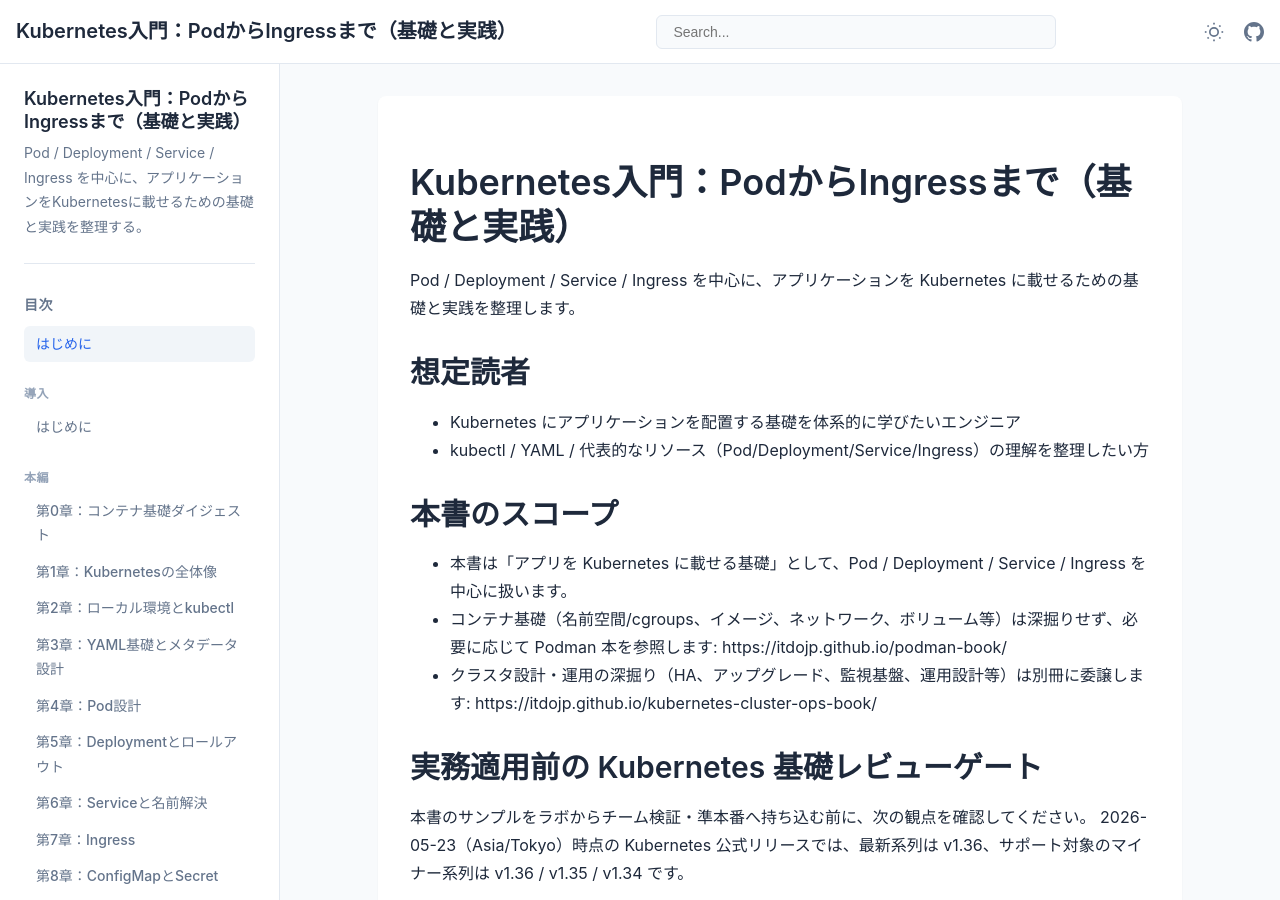
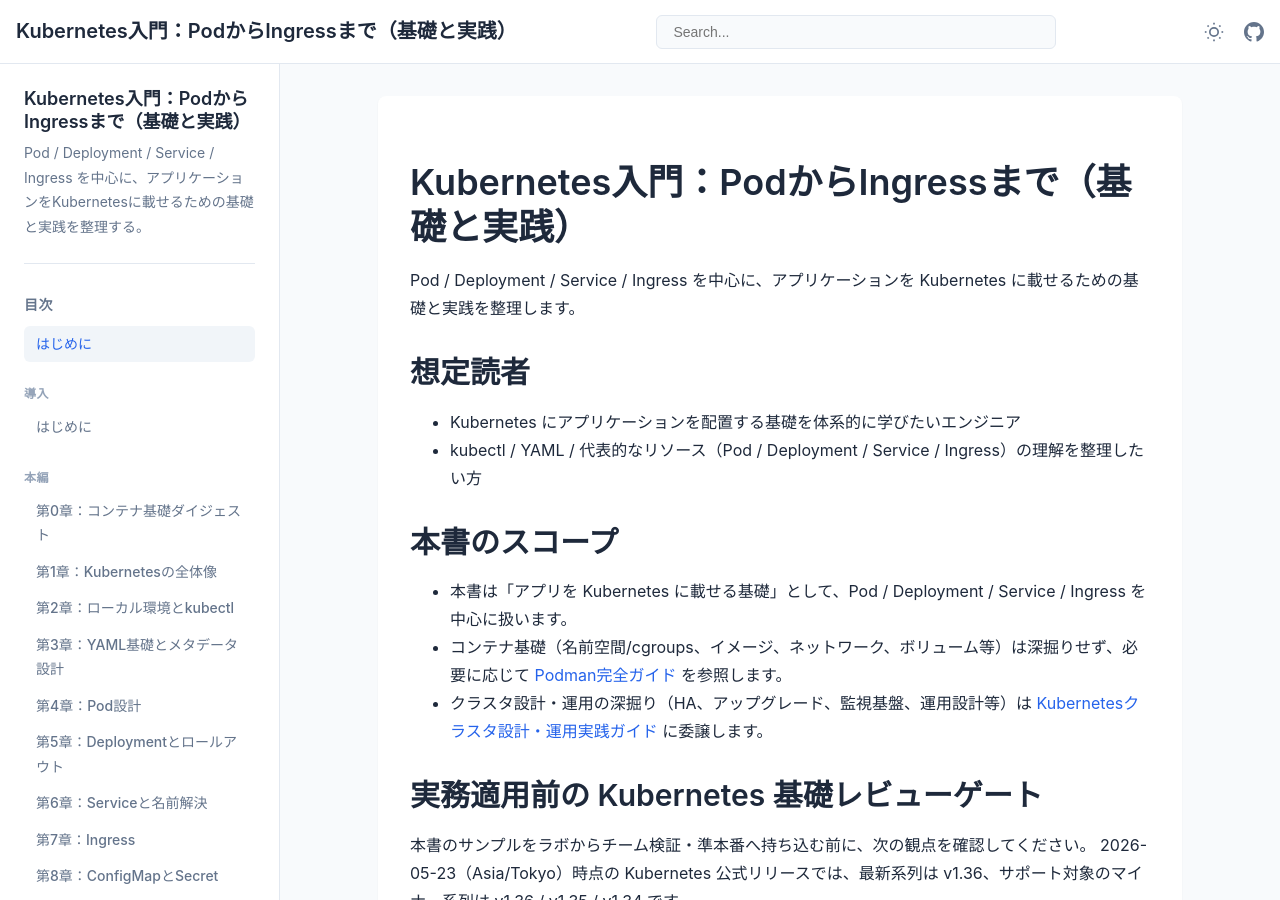
Before and after one commit to itdojp/kubernetes-basics-book, a Jekyll site: the page built from docs/index.md, in a window 1280 px wide and 900 px high. Built offline with Jekyll 4.4.1, drawn with Linux system fonts in a browser that asks for light colours.

Commit message:
docs: make resource lists mobile-friendly (#44)

```diff
--- a/docs/index.md
+++ b/docs/index.md
@@ -10,12 +10,12 @@ Pod / Deployment / Service / Ingress を中心に、アプリケーションを
 
 ## 想定読者
 - Kubernetes にアプリケーションを配置する基礎を体系的に学びたいエンジニア
-- kubectl / YAML / 代表的なリソース（Pod/Deployment/Service/Ingress）の理解を整理したい方
+- kubectl / YAML / 代表的なリソース（Pod / Deployment / Service / Ingress）の理解を整理したい方
 
 ## 本書のスコープ
 - 本書は「アプリを Kubernetes に載せる基礎」として、Pod / Deployment / Service / Ingress を中心に扱います。
-- コンテナ基礎（名前空間/cgroups、イメージ、ネットワーク、ボリューム等）は深掘りせず、必要に応じて Podman 本を参照します: https://itdojp.github.io/podman-book/
-- クラスタ設計・運用の深掘り（HA、アップグレード、監視基盤、運用設計等）は別冊に委譲します: https://itdojp.github.io/kubernetes-cluster-ops-book/
+- コンテナ基礎（名前空間/cgroups、イメージ、ネットワーク、ボリューム等）は深掘りせず、必要に応じて [Podman完全ガイド](https://itdojp.github.io/podman-book/) を参照します。
+- クラスタ設計・運用の深掘り（HA、アップグレード、監視基盤、運用設計等）は [Kubernetesクラスタ設計・運用実践ガイド](https://itdojp.github.io/kubernetes-cluster-ops-book/) に委譲します。
 
 ## 実務適用前の Kubernetes 基礎レビューゲート
 
```
Also changed, not shown: docs/afterword/index.md (+1 -1 lines), docs/chapters/chapter01/index.md (+1 -1 lines), src/afterword/index.md (+1 -1 lines), src/chapters/chapter01/index.md (+1 -1 lines), src/index.md (+3 -3 lines), README.md.
